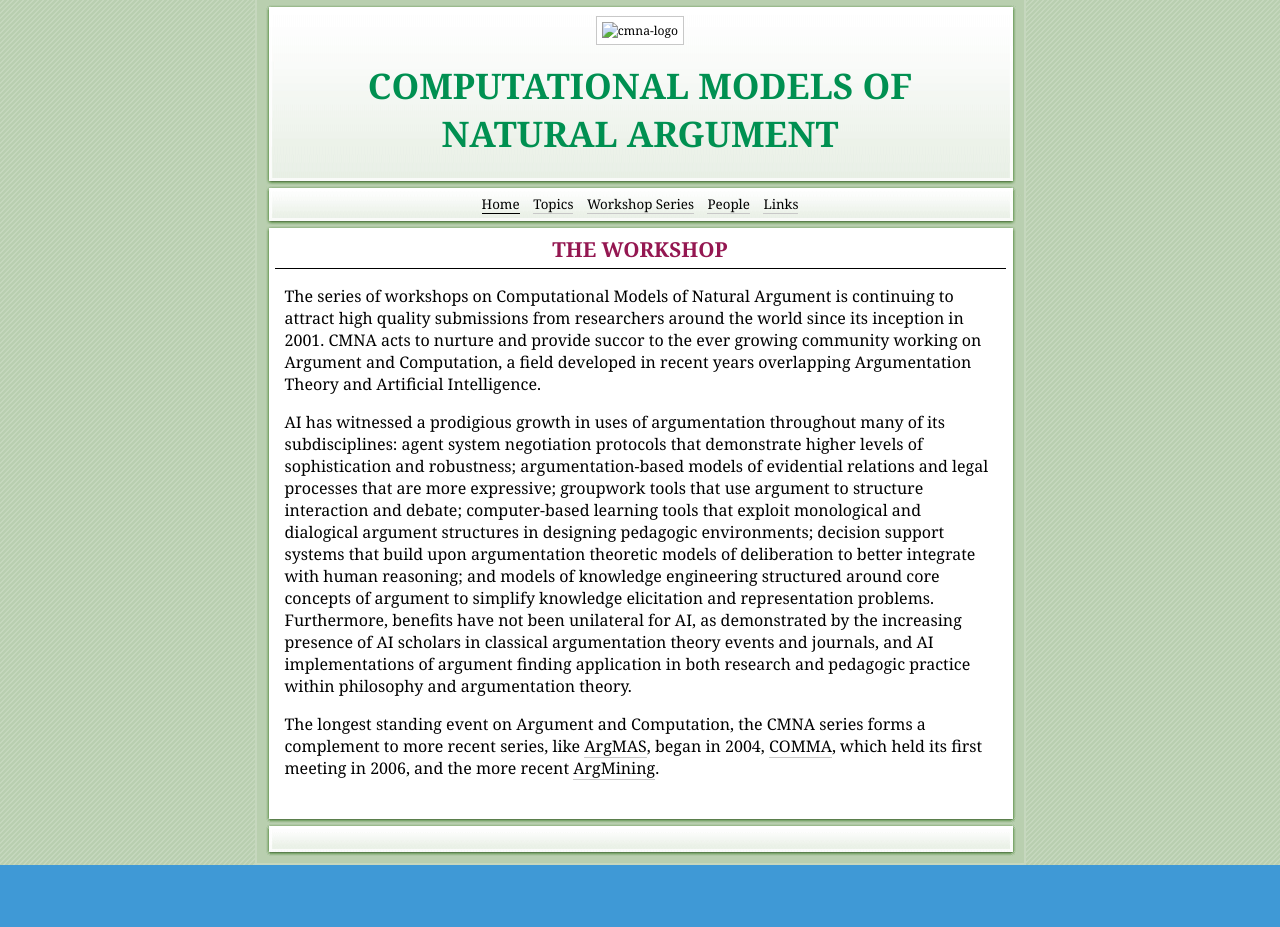
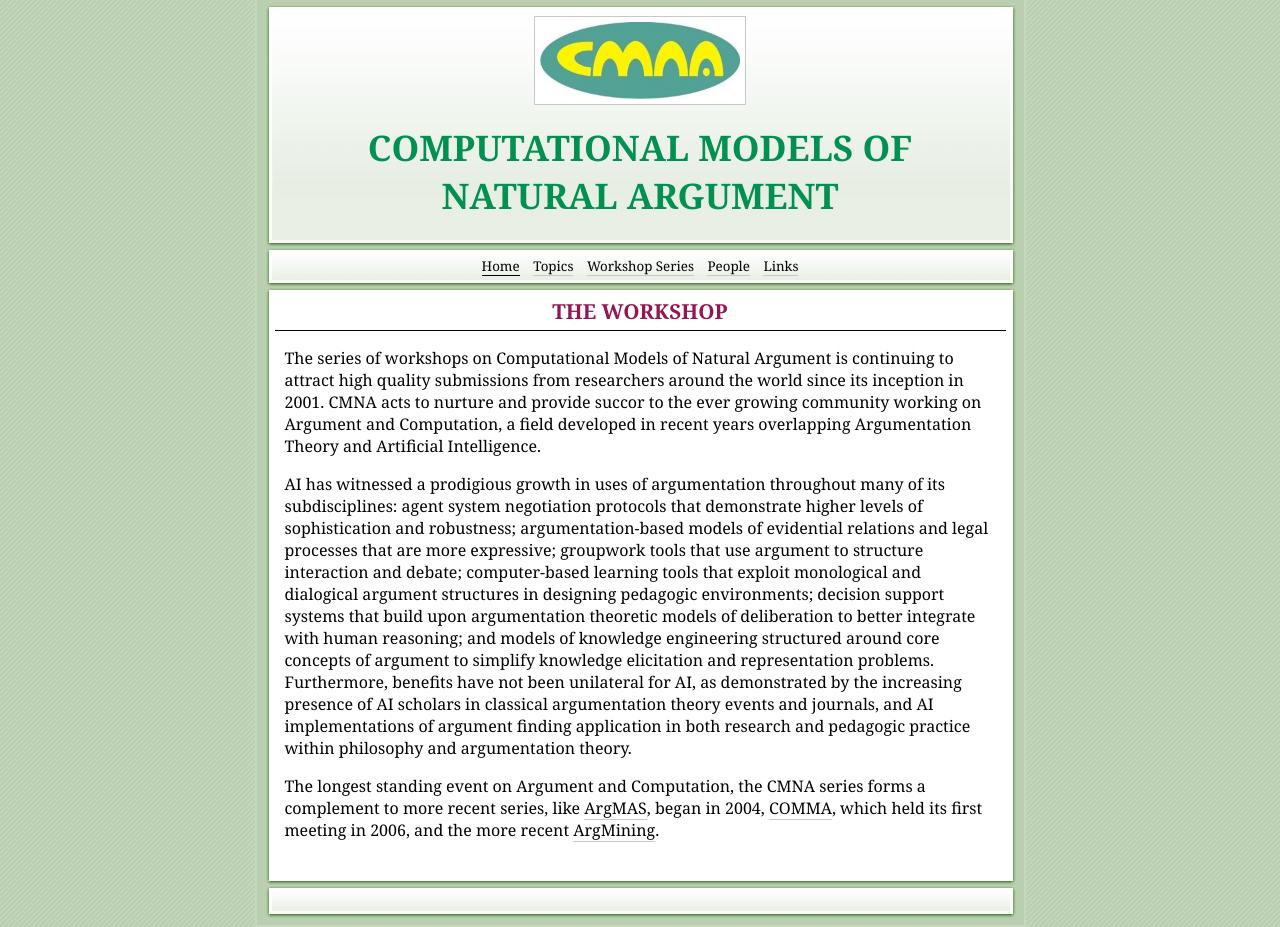
Before and after one commit to CMNA-Workshop/cmna.info, a plain HTML site: page index.html in a window 1280 px wide. Before the commit the page ends 865 px from the top, so only its background shows below. Drawn offline with nearby package versions, Linux system fonts and the light colour scheme.

Commit message:
trying another different url

```diff
--- a/index.html
+++ b/index.html
@@ -24,7 +24,7 @@
 			<div id="page">
 				<div id="page-top" class="has-logo has-title no-tagline">
 					<div id="title">
-						<span id="logo-container"><img id="logo" src="docs/_Media/cmna-logo.jpeg" alt="cmna-logo" width="200" height="77" /></span>
+						<span id="logo-container"><img id="logo" src="cmna.info/_Media/cmna-logo.jpeg" alt="cmna-logo" width="200" height="77" /></span>
 						<h1 class="title"><span class="in"><span style="color: rgb(0, 144, 81);">Computational Models of Natural Argument</span></span></h1>
 					</div><!-- title -->
 					<div id="sitemenu-container">
```
